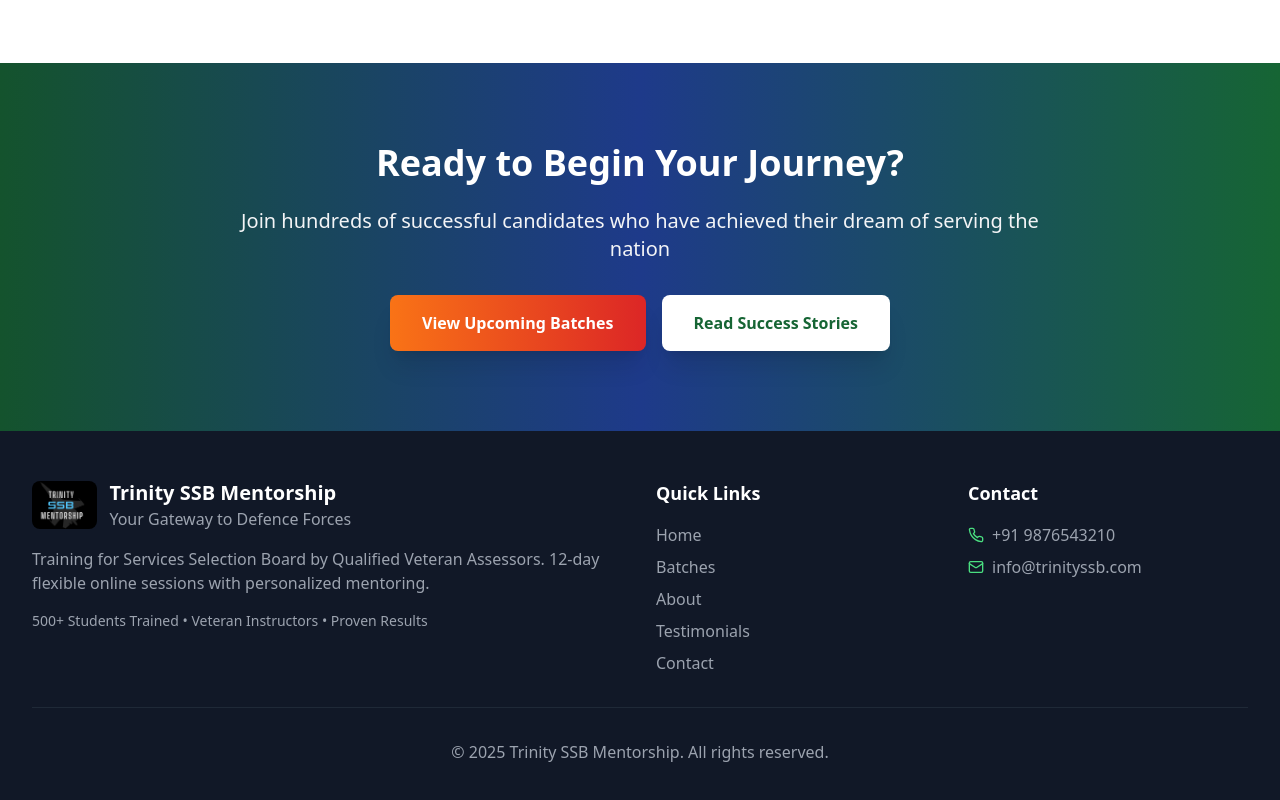
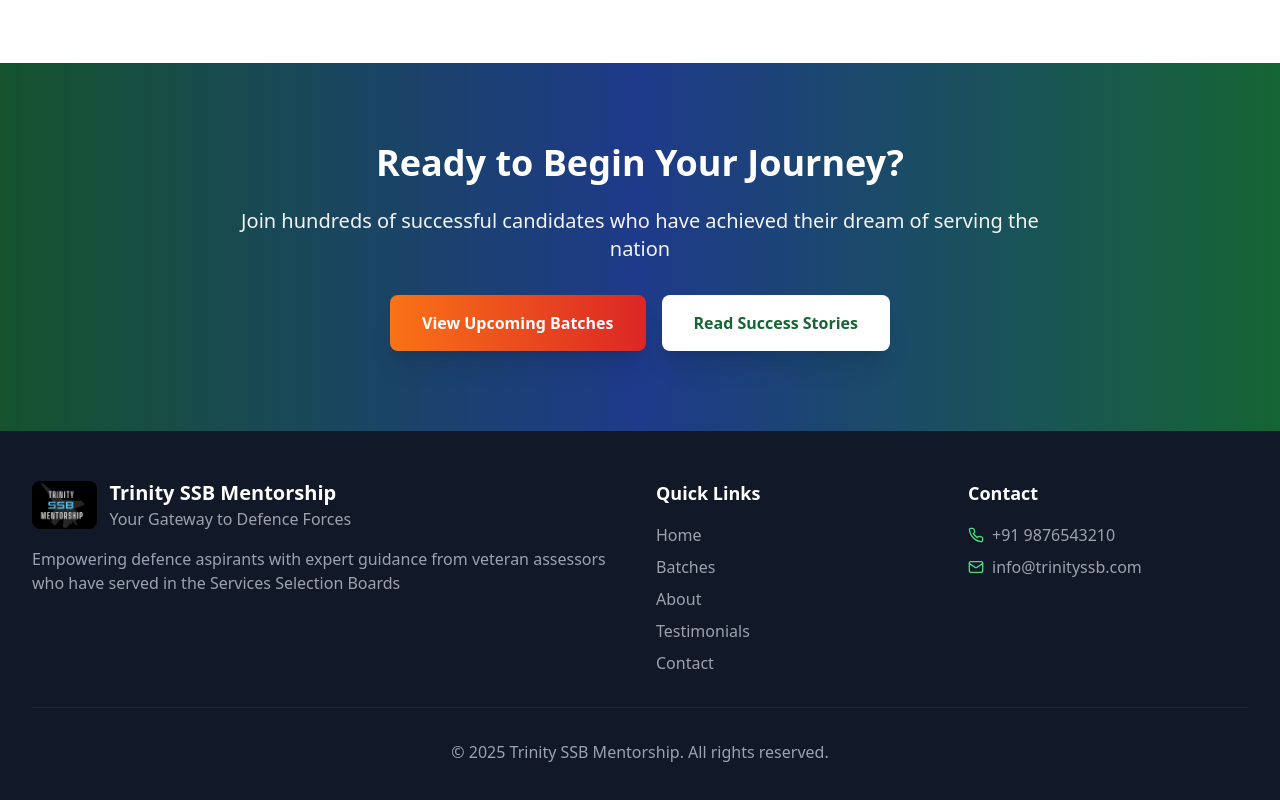
Before and after one commit to mahinanup/trinityssbmentorship, a React (Vite) app: page / in a window 1280 px wide. Shown: the part 2309-3109 px from the top of the page. Built offline with nearby package versions, Linux system fonts and the light colour scheme.

Commit message:
updated footer

```diff
--- a/src/components/Layout.tsx
+++ b/src/components/Layout.tsx
@@ -119,12 +119,10 @@ const Layout: React.FC<LayoutProps> = ({ children }) => {
                 </div>
               </div>
               <p className="text-gray-400 mb-4">
-                Training for Services Selection Board by Qualified Veteran Assessors.
-                12-day flexible online sessions with personalized mentoring.
+              Empowering defence aspirants with expert guidance from veteran assessors who have served
+              in the Services Selection Boards
               </p>
-              <div className="text-sm text-gray-400">
-                <p>500+ Students Trained • Veteran Instructors • Proven Results</p>
-              </div>
+
             </div>
 
             {/* Quick Links */}
```
